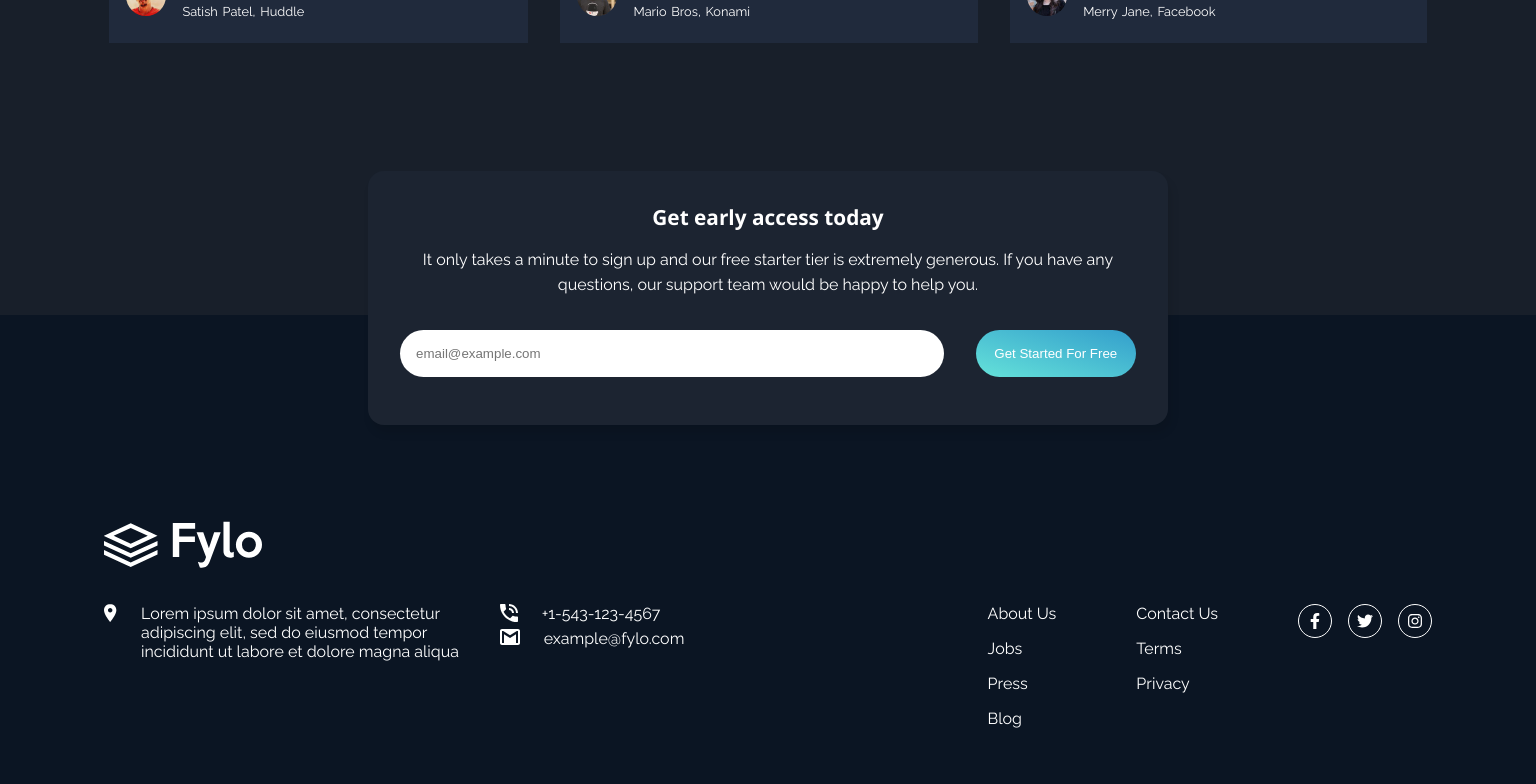
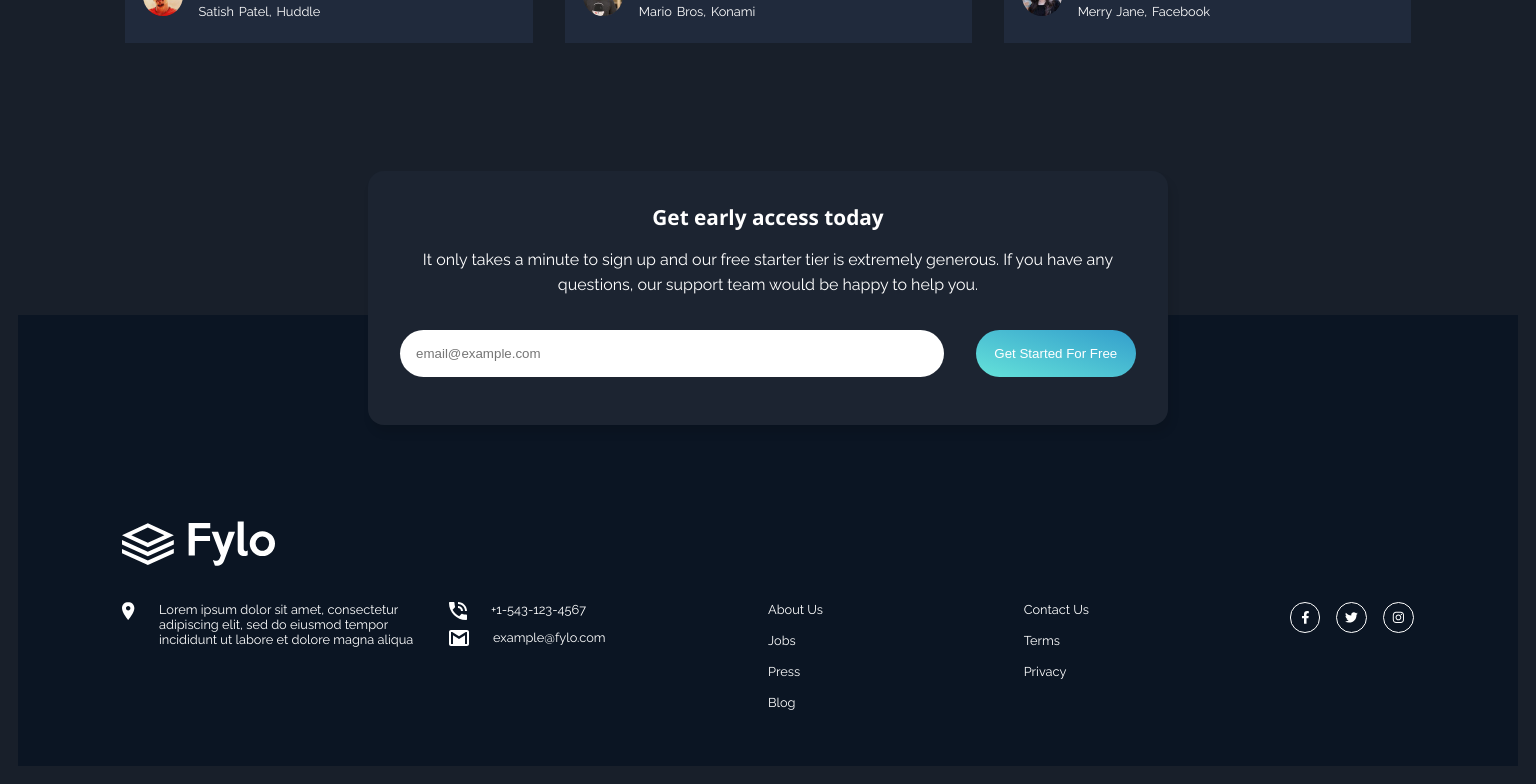
Before and after one commit to rnrnshn/fylo-blog, a React (Create React App) app: page / in a window 1536 px wide. Shown: the part 2483-3267 px from the top of the page. Built offline with nearby package versions, Linux system fonts and the light colour scheme.

Commit message:
major styles 2

```diff
--- a/src/App.js
+++ b/src/App.js
@@ -8,6 +8,8 @@ function App() {
   return (
     <Router>
       <div className="App">
+        <div className="container">
+
         <Switch>
           <Route exact path="/">
             <Home />
@@ -25,7 +27,8 @@ function App() {
             <BlogDetails />
           </Route>
         </Switch>
-      </div>
+    </div>
+    </div>
     </Router>
   );
 }
--- a/src/components/Footer/Footer.css
+++ b/src/components/Footer/Footer.css
@@ -81,6 +81,12 @@
   .footer-links {
     display: flex;
     justify-content: space-between;
+    gap: 4rem;
+    font-size: 0.8rem;
+  }
+
+  .footer-links > * {
+    flex-basis: 50%;
   }
 
   .footer-contacts {
@@ -102,8 +108,10 @@
 
   .footer-nav {
     display: flex;
+    flex-basis: 50%;
+    justify-content: space-between;
     flex-direction: row;
     margin: unset;
-    gap: 5rem;
+    gap: 3rem;
   }
 }
--- a/src/index.css
+++ b/src/index.css
@@ -1,4 +1,4 @@
-@import url('https://fonts.googleapis.com/css2?family=Open+Sans:wght@400;700&family=Raleway:wght@400;700&display=swap');
+@import url("https://fonts.googleapis.com/css2?family=Open+Sans:wght@400;700&family=Raleway:wght@400;700&display=swap");
 
 :root {
   /* Intro and Email Sign up background */
@@ -7,12 +7,12 @@
   --dark-blue-fg: hsl(216, 53%, 9%);
   --dark-blue-tg: hsl(219, 30%, 18%);
 
-/* Accent */
+  /* Accent */
   --cyan-cta: hsl(176, 68%, 64%);
   --blue-cta: hsl(198, 60%, 50%);
   --error: hsl(0, 100%, 63%);
 
-/* Neutral */
+  /* Neutral */
   --white: hsl(0, 0%, 100%);
 }
 
@@ -23,11 +23,23 @@
 }
 
 body {
-  font-family: 'Raleway', sans-serif;
+  font-family: "Raleway", sans-serif;
   background: var(--dark-blue-bg);
 }
 
-h1, h2, h3, h4, h5, h6 {
-  font-family: 'Open Sans', sans-serif;
+h1,
+h2,
+h3,
+h4,
+h5,
+h6 {
+  font-family: "Open Sans", sans-serif;
   font-weight: 700;
 }
+
+@media (min-width: 1441px) {
+  .container {
+    max-width: 1500px;
+    margin: 0 auto;
+  }
+}
```
